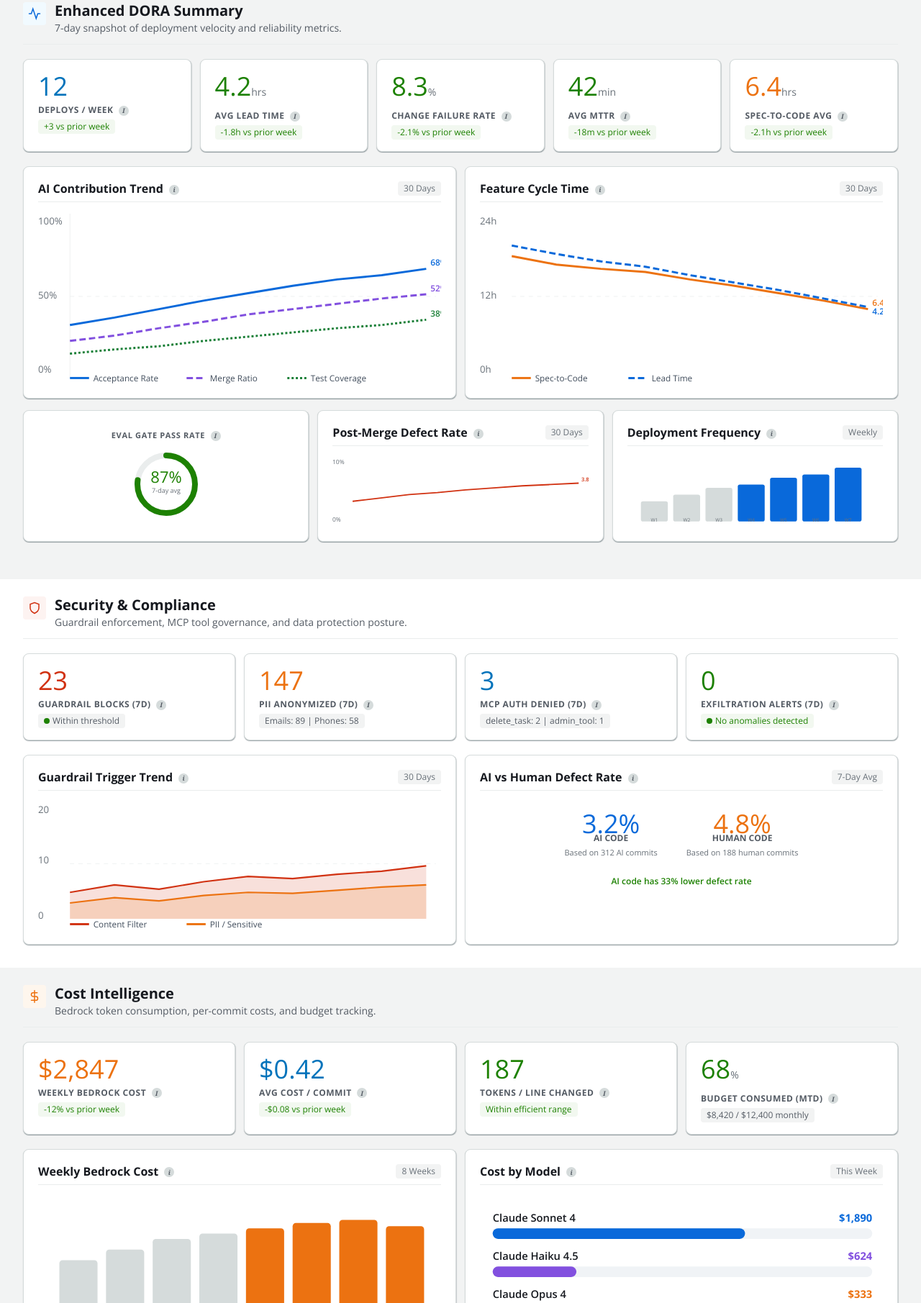
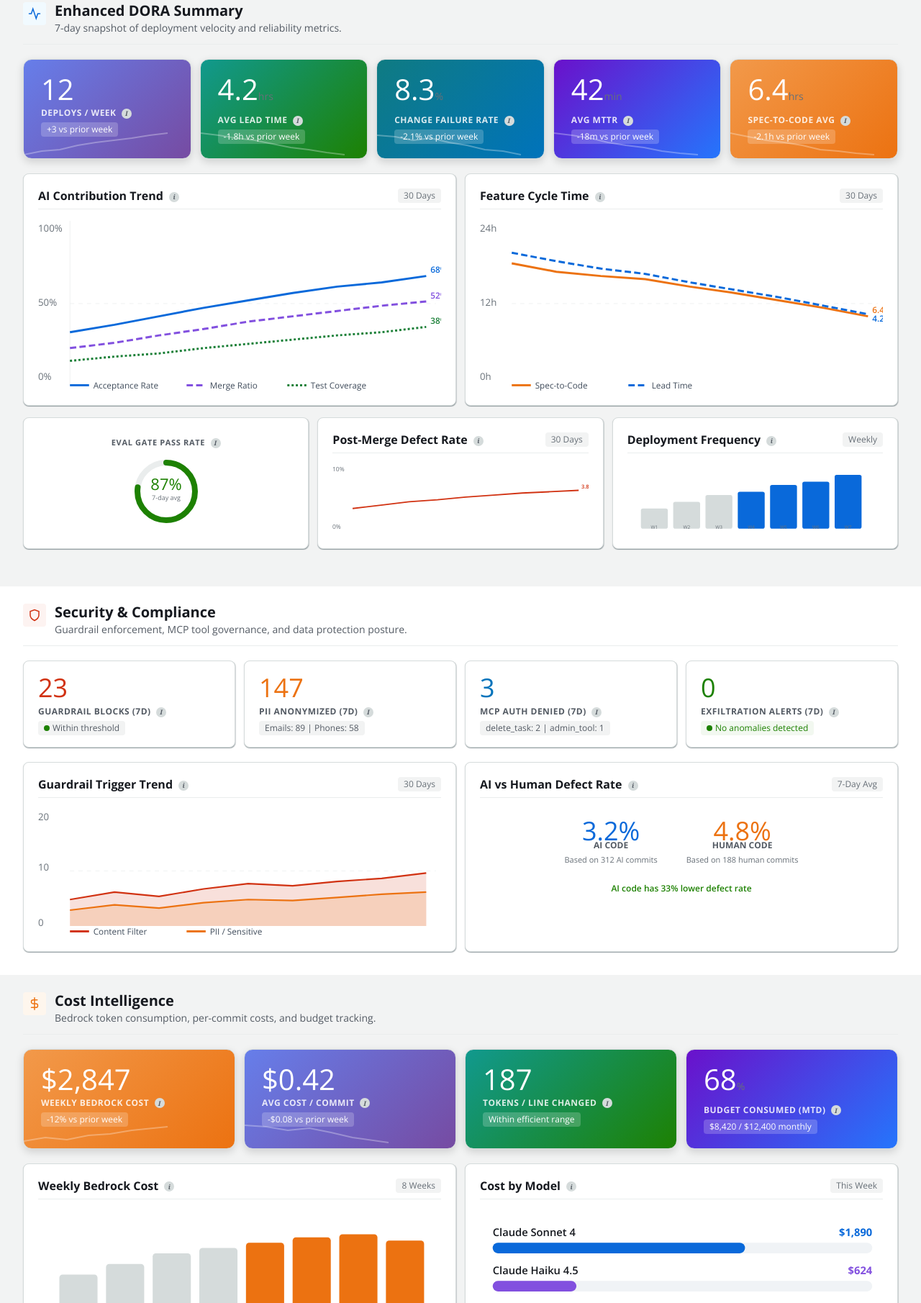
Before and after one commit to sunilpp/prism-d1-velocity, a plain HTML site: page docs/dashboard-executive.html in a window 1280 px wide. Shown: the part 204-2015 px from the top of the page at 72% size. Drawn offline with nearby package versions, Linux system fonts and the light colour scheme.

Commit message:
Enhance dashboard aesthetics with sparklines, gradients, and annotations
CDK Dashboard (dashboard-stack.ts):
- Add sparkline-enabled SingleValueWidget KPI row at top of Team
  Velocity dashboard (acceptance rate, deploy freq, eval gate, cost)
- Add threshold annotations to AI Acceptance Rate graph
  (20% alarm line with red shading, 55% L4 target in green)
- Add threshold annotations to Change Failure Rate graph
  (20% alarm with red shading above, 5% L4 target in green)
- Update Executive Readout header with richer markdown formatting

Mock HTML Dashboards (both files):
- Add gradient KPI card CSS (.kpi-gradient) with 5 color schemes
  (blue, green, orange, purple, teal) using linear-gradient
- Add embedded SVG sparklines inside gradient cards showing trends
- Upgrade Executive dashboard DORA summary row to gradient cards
- Upgrade Executive dashboard cost section to gradient cards
- Upgrade Team dashboard agent operations to gradient cards
- All gradient cards have semi-transparent sparklines and trends

Visual style inspired by the Claude Code Monitoring dashboard from
aws-solutions-library-samples/guidance-for-claude-code-with-amazon-bedrock
but using zero-cost static HTML instead of custom widget Lambdas.

Co-Authored-By: Claude Opus 4.6 (1M context) <noreply@anthropic.com>

```diff
--- a/docs/dashboard-executive.html
+++ b/docs/dashboard-executive.html
@@ -19,6 +19,23 @@
     .kpi-trend.down { background: var(--cs-red-100); color: var(--cs-red-600); }
     .kpi-trend.neutral { background: var(--cs-grey-100); color: var(--cs-grey-600); }
     .dash-panels.three { grid-template-columns: repeat(3, 1fr); }
+
+    /* Gradient KPI cards (inspired by Claude Code dashboard) */
+    .kpi-gradient {
+      border-radius: 12px; padding: 20px 24px; color: #fff;
+      box-shadow: 0 4px 12px rgba(0,0,0,0.15); position: relative; overflow: hidden;
+    }
+    .kpi-gradient .kpi-value { color: #fff; font-size: 40px; }
+    .kpi-gradient .kpi-label { color: rgba(255,255,255,0.85); text-transform: uppercase; }
+    .kpi-gradient .kpi-trend { background: rgba(255,255,255,0.2); color: #fff; }
+    .kpi-gradient.blue { background: linear-gradient(135deg, #667eea 0%, #764ba2 100%); }
+    .kpi-gradient.green { background: linear-gradient(135deg, #11998e 0%, #1d8102 100%); }
+    .kpi-gradient.orange { background: linear-gradient(135deg, #f2994a 0%, #ec7211 100%); }
+    .kpi-gradient.purple { background: linear-gradient(135deg, #6a11cb 0%, #2575fc 100%); }
+    .kpi-gradient.teal { background: linear-gradient(135deg, #0f7b82 0%, #0073bb 100%); }
+    .kpi-gradient .kpi-sparkline {
+      position: absolute; bottom: 0; left: 0; right: 0; height: 40px; opacity: 0.3;
+    }
     .dsh-icon.red { background: var(--cs-red-100); }
     .dsh-icon.teal { background: #e6f7f7; }
     .gauge-ring { fill: none; stroke-width: 8; stroke-linecap: round; }
@@ -123,30 +140,35 @@
       </div>
 
       <div class="dash-kpis five">
-        <div class="dash-kpi">
-          <div class="kpi-value blue">12</div>
+        <div class="dash-kpi kpi-gradient blue">
+          <div class="kpi-value">12</div>
           <div class="kpi-label">Deploys / Week <span class="info-tip" data-tip="Number of production deployments in the past 7 days. Core DORA metric measuring delivery velocity. L3 target: daily deploys.">i</span></div>
           <div class="kpi-trend up">+3 vs prior week</div>
+          <svg class="kpi-sparkline" viewBox="0 0 200 40" preserveAspectRatio="none"><polyline points="0,35 25,30 50,28 75,22 100,18 125,15 150,12 175,8 200,5" stroke="white" stroke-width="2" fill="none"/></svg>
         </div>
-        <div class="dash-kpi">
-          <div class="kpi-value green">4.2<span class="kpi-unit">hrs</span></div>
+        <div class="dash-kpi kpi-gradient green">
+          <div class="kpi-value">4.2<span class="kpi-unit">hrs</span></div>
           <div class="kpi-label">Avg Lead Time <span class="info-tip" data-tip="Average time from PR creation to production deploy. Core DORA metric. Shorter = faster feedback loops. L3 target: < 1 day.">i</span></div>
           <div class="kpi-trend up">-1.8h vs prior week</div>
+          <svg class="kpi-sparkline" viewBox="0 0 200 40" preserveAspectRatio="none"><polyline points="0,5 25,8 50,12 75,15 100,20 125,25 150,28 175,32 200,35" stroke="white" stroke-width="2" fill="none"/></svg>
         </div>
-        <div class="dash-kpi">
-          <div class="kpi-value green">8.3<span class="kpi-unit">%</span></div>
+        <div class="dash-kpi kpi-gradient teal">
+          <div class="kpi-value">8.3<span class="kpi-unit">%</span></div>
           <div class="kpi-label">Change Failure Rate <span class="info-tip" data-tip="Percentage of deployments causing a rollback, hotfix, or incident. Core DORA reliability metric. Alarm triggers above 20%.">i</span></div>
           <div class="kpi-trend up">-2.1% vs prior week</div>
+          <svg class="kpi-sparkline" viewBox="0 0 200 40" preserveAspectRatio="none"><polyline points="0,8 25,10 50,15 75,12 100,18 125,22 150,28 175,30 200,35" stroke="white" stroke-width="2" fill="none"/></svg>
         </div>
-        <div class="dash-kpi">
-          <div class="kpi-value green">42<span class="kpi-unit">min</span></div>
+        <div class="dash-kpi kpi-gradient purple">
+          <div class="kpi-value">42<span class="kpi-unit">min</span></div>
           <div class="kpi-label">Avg MTTR <span class="info-tip" data-tip="Mean Time to Recovery. Average time from incident detection to resolution. Core DORA metric measuring operational resilience.">i</span></div>
           <div class="kpi-trend up">-18m vs prior week</div>
+          <svg class="kpi-sparkline" viewBox="0 0 200 40" preserveAspectRatio="none"><polyline points="0,5 25,8 50,12 75,18 100,22 125,25 150,30 175,33 200,35" stroke="white" stroke-width="2" fill="none"/></svg>
         </div>
-        <div class="dash-kpi">
-          <div class="kpi-value purple">6.4<span class="kpi-unit">hrs</span></div>
+        <div class="dash-kpi kpi-gradient orange">
+          <div class="kpi-value">6.4<span class="kpi-unit">hrs</span></div>
           <div class="kpi-label">Spec-to-Code Avg <span class="info-tip" data-tip="Average hours from spec approval to code PR merge. Measures AI impact on the full feature lifecycle. Declining trend = AI accelerating development.">i</span></div>
           <div class="kpi-trend up">-2.1h vs prior week</div>
+          <svg class="kpi-sparkline" viewBox="0 0 200 40" preserveAspectRatio="none"><polyline points="0,5 25,10 50,15 75,18 100,22 125,28 150,30 175,33 200,35" stroke="white" stroke-width="2" fill="none"/></svg>
         </div>
       </div>
 
@@ -331,25 +353,27 @@
       </div>
 
       <div class="dash-kpis four">
-        <div class="dash-kpi">
-          <div class="kpi-value purple">$2,847</div>
+        <div class="dash-kpi kpi-gradient orange">
+          <div class="kpi-value">$2,847</div>
           <div class="kpi-label">Weekly Bedrock Cost <span class="info-tip" data-tip="Total Bedrock API spend for the past 7 days across all models. Captured via CloudTrail token counts multiplied by model pricing rates.">i</span></div>
           <div class="kpi-trend up">-12% vs prior week</div>
+          <svg class="kpi-sparkline" viewBox="0 0 200 40" preserveAspectRatio="none"><polyline points="0,30 30,25 60,28 90,22 120,20 150,15 200,10" stroke="white" stroke-width="2" fill="none"/></svg>
         </div>
-        <div class="dash-kpi">
-          <div class="kpi-value blue">$0.42</div>
+        <div class="dash-kpi kpi-gradient blue">
+          <div class="kpi-value">$0.42</div>
           <div class="kpi-label">Avg Cost / Commit <span class="info-tip" data-tip="Average Bedrock cost per AI-assisted commit. Calculated by correlating token usage within a 5-minute window before each commit. Rising trend = inefficient prompting.">i</span></div>
           <div class="kpi-trend up">-$0.08 vs prior week</div>
+          <svg class="kpi-sparkline" viewBox="0 0 200 40" preserveAspectRatio="none"><polyline points="0,8 30,10 60,15 90,12 120,18 150,25 200,32" stroke="white" stroke-width="2" fill="none"/></svg>
         </div>
-        <div class="dash-kpi">
-          <div class="kpi-value green">187</div>
+        <div class="dash-kpi kpi-gradient green">
+          <div class="kpi-value">187</div>
           <div class="kpi-label">Tokens / Line Changed <span class="info-tip" data-tip="Token efficiency: total Bedrock tokens consumed divided by lines of code changed. Lower is better. Above 500 triggers an alarm indicating context bloat or excessive iteration.">i</span></div>
           <div class="kpi-trend up">Within efficient range</div>
         </div>
-        <div class="dash-kpi">
-          <div class="kpi-value green">68<span class="kpi-unit">%</span></div>
+        <div class="dash-kpi kpi-gradient purple">
+          <div class="kpi-value">68<span class="kpi-unit">%</span></div>
           <div class="kpi-label">Budget Consumed (MTD) <span class="info-tip" data-tip="Month-to-date Bedrock spend as a percentage of the monthly budget allocation. Helps finance track AI infrastructure burn rate.">i</span></div>
-          <div class="kpi-trend neutral">$8,420 / $12,400 monthly</div>
+          <div class="kpi-trend neutral" style="background:rgba(255,255,255,0.2);">$8,420 / $12,400 monthly</div>
         </div>
       </div>
 
```
Also changed, not shown: docs/dashboard-team.html (+25 -7 lines), infra/lib/dashboard-stack.ts (+69 -2 lines).
